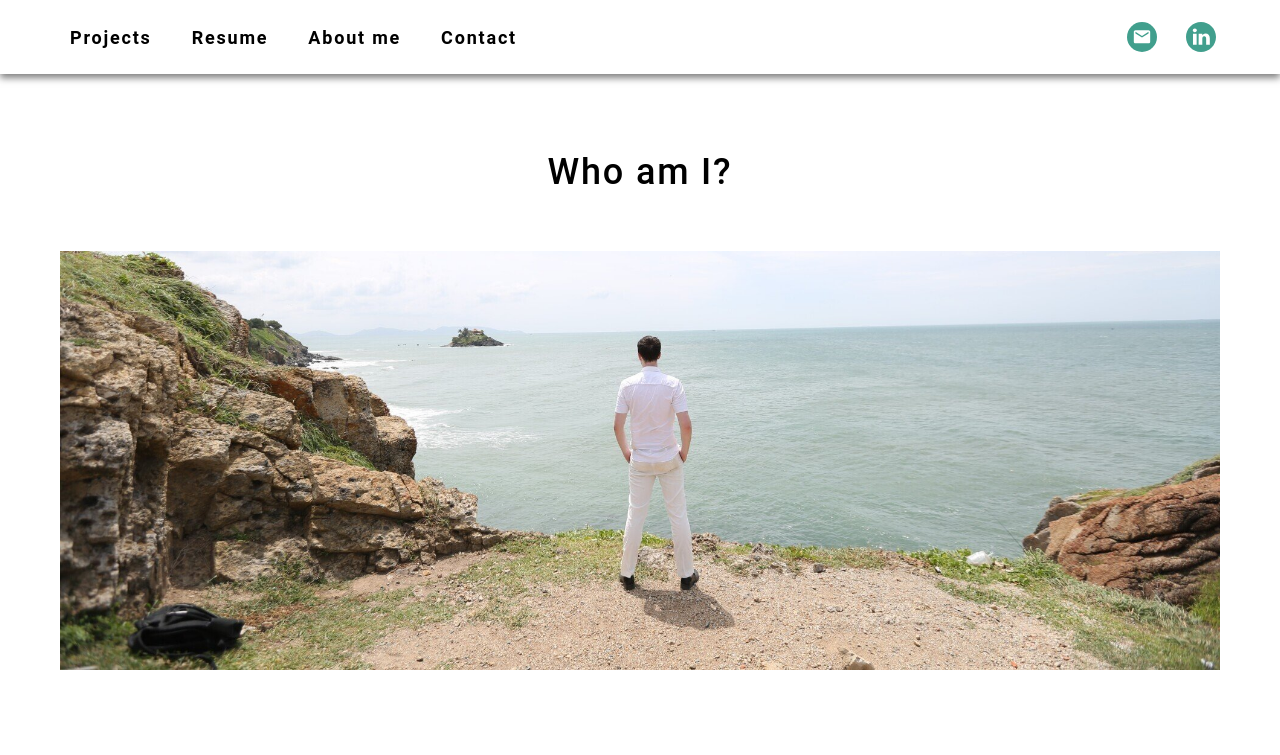
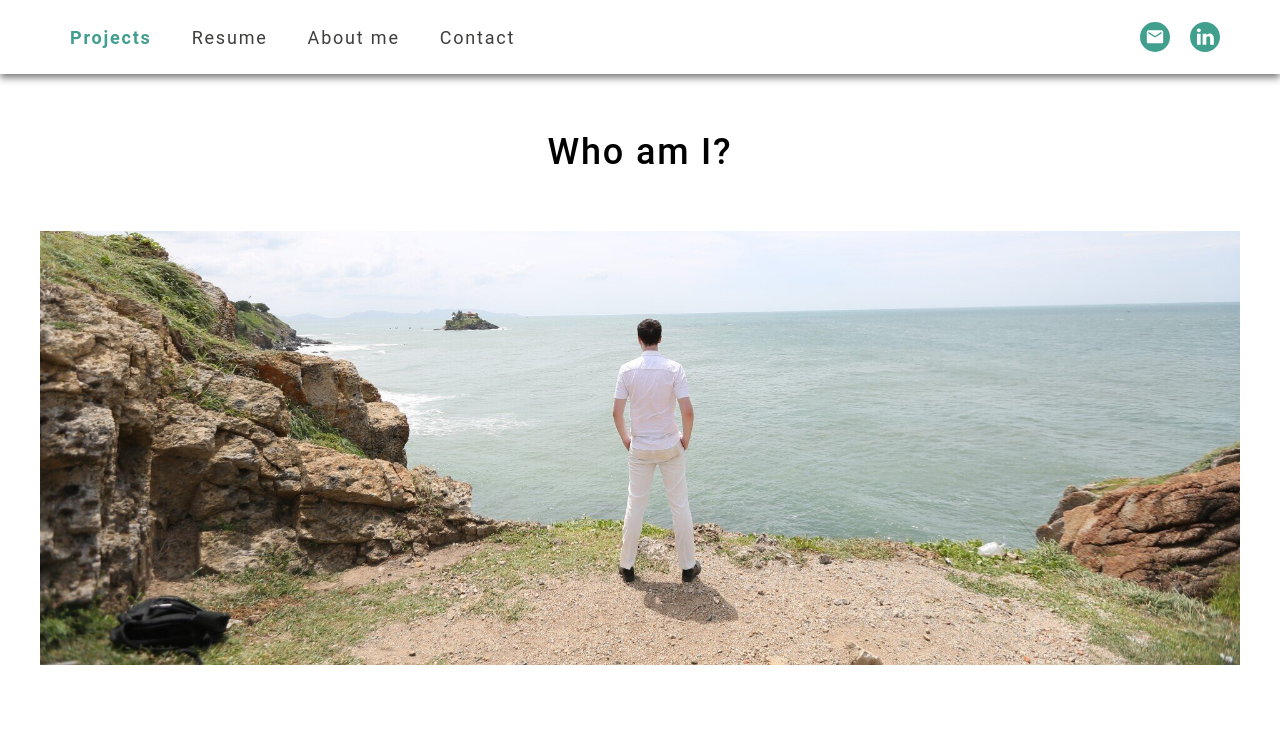
Before and after one commit to Meehan-007/Portfolio, a React (Create React App) app: page /about in a window 1280 px wide. Shown: the top 755 px of the page. Built offline with nearby package versions, Linux system fonts and the light colour scheme.

Commit message:
UI fixed, navigation improved

```diff
--- a/src/components/hallmark-sig/index.js
+++ b/src/components/hallmark-sig/index.js
@@ -1,7 +1,7 @@
 import React from 'react';
 import { Link } from 'react-router-dom';
 
-import greenlinkedin from '../../assets/homepage/green.link.svg';
+import greenlinkedin from '../../assets/homepage/footlinkin.png';
 import greenmail from '../../assets/homepage/green.mail.svg'
 
 function Personalsig() {
@@ -14,7 +14,7 @@ function Personalsig() {
                  <div className='flex-row center'><h1 className='text-center'> Let's <span className='primary'> Connect! </span></h1> </div>
                  <div className="space-around flex-row">
                     <Link to="mailto: Meehan.007@hotmail.com"><div className="icon mx-1"> <img src={greenmail}/> </div> </Link>
-                    <Link to="https://www.linkedin.com/in/patrick-meehanux/" target="_blank">  <div className="icon mx-1" style={{ backgroundColor: 'white', borderRadius: '90px' }}> <img src={greenlinkedin}/>  </div> </Link>
+                    <Link to="https://www.linkedin.com/in/patrick-meehanux/" target="_blank">  <div className="icon mx-1"> <img src={greenlinkedin}/>  </div> </Link>
                 </div>
 
                 </footer>
--- a/src/components/nav/index.js
+++ b/src/components/nav/index.js
@@ -1,6 +1,6 @@
 
 import { capitalizeFirstLetter } from '../../utils/helpers';
-import React, {useEffect} from 'react';
+import React, {useState} from 'react';
 import { Link } from 'react-router-dom';
 import greenlinkedin from '../../assets/homepage/green.link.svg';
 import greenmail from '../../assets/homepage/green.mail.svg'
@@ -9,30 +9,27 @@ import greenmail from '../../assets/homepage/green.mail.svg'
 
 
 function Nav(props) {
-  const {
+  const [activeLink, setActiveLink] = useState('');
 
-    contactSelected,
-    setContactSelected
-  } = props;
+  const handleClick = (link) => {
+    setActiveLink(link);
+  }
 
   return (
 
 
     <nav className='flex-row align-items-center space-between full'>
-    <ul className="flex-row">
 
-    {/* onClick={() => setContactSelected(false)}> */}
+<ul className="flex-row">
+        <Link to="/" className={`mx-2 ${activeLink === '' && 'navActive'}`} onClick={() => handleClick('')}> Projects </Link>
+        <Link to="/resume" className={`mx-2 ${activeLink === 'resume' && 'navActive'}`} onClick={() => handleClick('resume')}>  Resume </Link>
+        <Link to="/about" className={`mx-2 ${activeLink === 'about' && 'navActive'}`} onClick={() => handleClick('about')}>  About me </Link>
+        <Link to="/contact" className={`mx-2 ${activeLink === 'contact' && 'navActive'}`} onClick={() => handleClick('contact')}>  Contact </Link>
+      </ul>
 
-      <Link to="/" className='mx-2 '> Projects </Link>
-      <Link to="/resume" className='mx-2 '>  Resume </Link>
-      <Link to="/about" className='mx-2 '>  About me </Link>
-      <Link to="/contact" className={`mx-2 ${contactSelected && 'navActive'}`}>  Contact </Link>
-
-    </ul>
-
-    <div class="space-around flex-row w-10">
-    <Link to="mailto: Meehan.007@hotmail.com"> <div class="icon"> <img src={greenmail} alt="mail icon"/> </div> </Link>
-          <Link to="https://www.linkedin.com/in/patrick-meehanux/" target="_blank">  <div class="icon"> <img src={greenlinkedin} alt="linkedin"/> </div> </Link>
+    <div class="space-around flex-row">
+    <Link to="mailto: Meehan.007@hotmail.com"> <div class="icon mx-1"> <img src={greenmail} alt="mail icon"/> </div> </Link>
+          <Link to="https://www.linkedin.com/in/patrick-meehanux/" target="_blank">  <div class="icon mx-1"> <img src={greenlinkedin} alt="linkedin"/> </div> </Link>
         </div>
   </nav>
 
--- a/src/index.css
+++ b/src/index.css
@@ -88,9 +88,8 @@ p {
 }
 
 a {
-  color: var(--dark);
+  color: var(--secondary);
   text-decoration: none;
-  font-weight: bold;
   margin-left: 20px;
     padding: 0PX;
     font-size: 18px;
@@ -143,9 +142,9 @@ button {
   background-color: #FFFFFF;
 }
 
-button:hover {
+/* button:hover {
   opacity: .8;
-}
+} */
 
 button[disabled] {
   cursor: default;
@@ -350,8 +349,8 @@ button {
 
 a {
 	border-radius: 5px;
-	color: var(--dark);
-	font-weight: 600;
+	color: var(--secondary);
+	font-weight: 400;
 	padding: 2px 4px;
 	margin-left: -2px;
 	margin-right: -2px;
@@ -377,7 +376,8 @@ a {
 }
 
 .navActive {
-  color: var(--secondary);
+  color: var(--primary);
+  font-weight: bold;
 }
 
 .full {
@@ -401,6 +401,20 @@ a {
   background-color: transparent;
 }
 
+#alt:hover {
+  background-color: var(--primary);
+  color: white;
+}
+
+.reghover:hover{
+  opacity: .8;
+}
+
+.althover:hover{
+  opacity: .6;
+  background-color: var(--primary);
+  color: var(--light);
+}
 #grovealt {
 
   border-color: var(--tertiary);
@@ -416,6 +430,7 @@ a {
 
 #grovealt:hover {
   background-color: var(--tertiary);
+  opacity: .6;
   color: white;
 }
 
@@ -435,23 +450,31 @@ a {
 
 .homemobile2 {
   width: 35%;
+  height: 400px;
+
+
 }
 .homemobile2 img {
   width: 100%;
+  border-width: 1px;
+  border-color: #000000;
+  border-style: solid;
+  height: 100%;
+}
+
+#weather {
+  height: fit-content;
 }
 
 .hometext2 {
   line-height: 1.5;
-  width: 35%;
+  width: 45%;
   text-align: left;
-  margin: 25px;
   color:black;
   z-index: 3;
-  position: relative;
   display: flex;
   flex-direction: column;
   align-content: center;
-  height: 350px;
   justify-content: space-around;
 }
 .main1 {
@@ -474,7 +497,7 @@ a {
 
 
 section {
-  padding: 60px;
+  padding: 40px;
 }
 
 .icon {
--- a/src/pages/Resume.js
+++ b/src/pages/Resume.js
@@ -10,7 +10,7 @@ function ResumeForm() {
     return (
        <div className='column center margintop'>
         <img src={coverImage3} alt="Resume"/>
-      <a href={resume} download="Resume.pdf">  <button type='submit'className='margintop'> Download </button> </a>
+      <a href={resume} download="Resume.pdf">  <button type='submit'className='margintop reghover'> Download </button> </a>
 
         </div>
 
--- a/src/pages/contact/index.js
+++ b/src/pages/contact/index.js
@@ -12,8 +12,8 @@ function ContactForm() {
     e.preventDefault();
     if (!errorMessage) {
       setFormState({ [e.target.name]: e.target.value });
-      console.log('Form', formState);
-      console.log(setFormState)
+      console.log(formState);
+
     }
   };
 
@@ -56,7 +56,7 @@ function ContactForm() {
             <p className="error-text">{errorMessage}</p>
           </div>
         )}
-        <button data-testid="button" type="submit">Submit</button>
+        <button data-testid="button" className='reghover' type="submit">Submit</button>
       </form>
     </section>
   );
```
Also changed, not shown: src/pages/Home/index.js (+20 -20 lines), src/assets/homepage/footlinkin.png (added).
